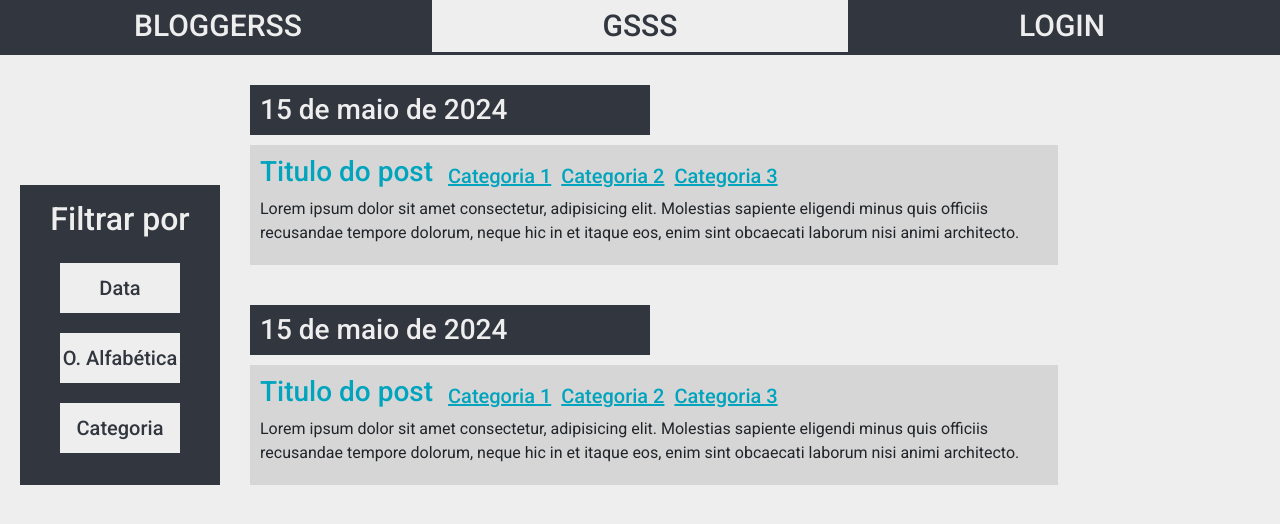
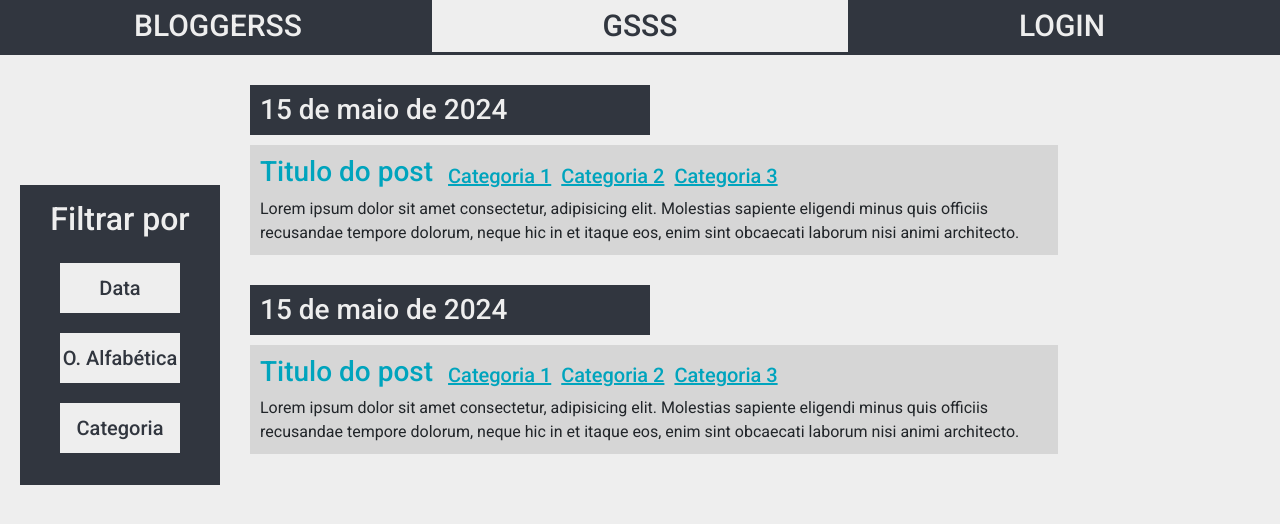
Before and after one commit to GustavoScardovelliSiqueroli/bloggerss-web, a React (Vite) app: page / in a window 1280 px wide. Shown: the top 524 px of the page. Built offline with nearby package versions, Linux system fonts and the light colour scheme.

Commit message:
feat: hover effect add

```diff
--- a/src/index.css
+++ b/src/index.css
@@ -4,6 +4,7 @@
     margin: 0;
     padding: 0;
     font-family: Roboto;
+    box-sizing: border-box;
 }
 
 html {
@@ -41,6 +42,7 @@ body {
     justify-content: center;
     cursor: pointer;
     font-size: 5px;
+    transition: .3s;
 }
 
 .bgs-nav-item h1 {
@@ -95,6 +97,7 @@ body {
     background-color: #EEEEEE;
     cursor: pointer;
     color: #31363F;
+    transition: .3s;
 }
 
 .bgs-center {
@@ -137,13 +140,15 @@ body {
 .post-content {
     background-color: #d6d6d6;
     padding: 10px;
-    height: 120px;
+    height: auto;
+    width: 100%;
+    transition: 0.3s;
 }
 
 
 .bgs-post {
     /* background-color: red; */
-    height: 190px;
+    height: auto;
     width: 80%;
     margin-bottom: 30px;
 }
@@ -153,11 +158,13 @@ body {
     display: flex;
     flex-direction: row;
     align-items: center;
+    flex-wrap: wrap;
 }
 
 .post-header h3 {
     color: #00a4bd;
     margin-right: 15px;
+    transition: .3s;
 }
 
 .post-categories {
@@ -169,4 +176,17 @@ body {
 .post-categories span {
     margin-right: 10px;
     text-decoration: underline;
+    cursor: pointer;
 }
+
+.post-content:hover {
+    box-shadow: 0px 5px 5px #76ABAE ;
+    width: 102%;
+    cursor: pointer;
+}
+.post-content:hover h3{
+    font-size: 30px;
+}
+.post-content:hover span{
+    height: 104%;
+}
```
